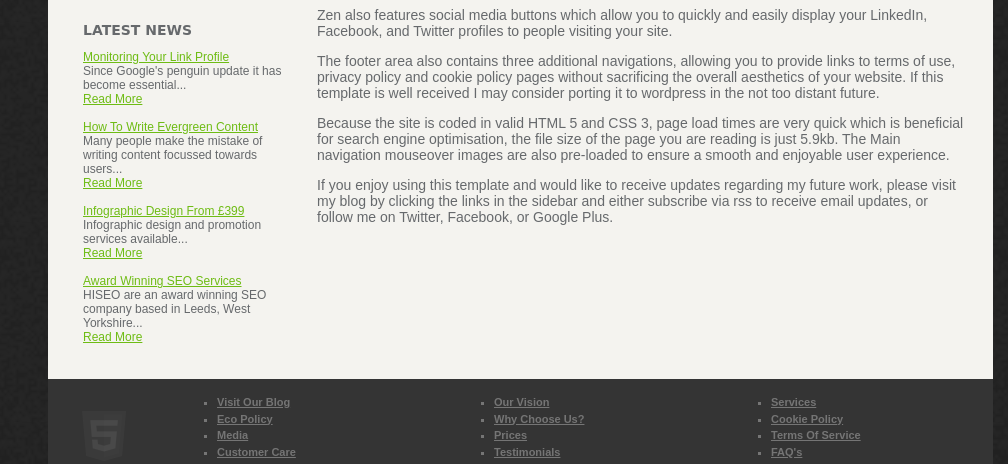
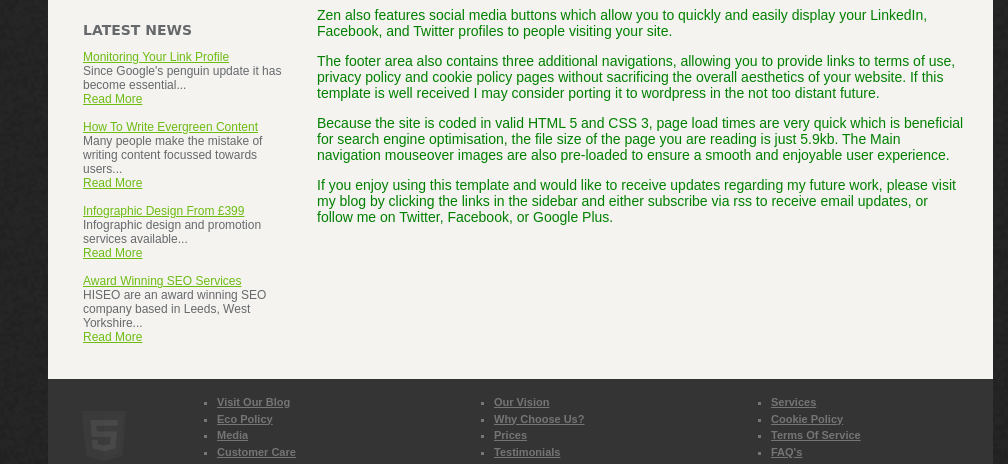
Before and after one commit to git-wirtz-9/hello-world-fgb9, a plain HTML site: page ZEN/index.html in a window 1280 px wide. Shown: the part 778-1242 px from the top of the page, without its empty margins (272-1280 px from the left). Drawn offline with Linux system fonts and the light colour scheme; a web font is replaced by a local one.

Commit message:
Modify style: green text color fgb9

```diff
--- a/ZEN/style.css
+++ b/ZEN/style.css
@@ -13,6 +13,12 @@ body {
   width: 100%;
   background:url(images/background.png) repeat left top;
 }
+
+/* fgb9 */
+.main {
+  color: green;
+}
+
 a:link, a:hover {
   color: #66696C;
   text-decoration: underline;
```
